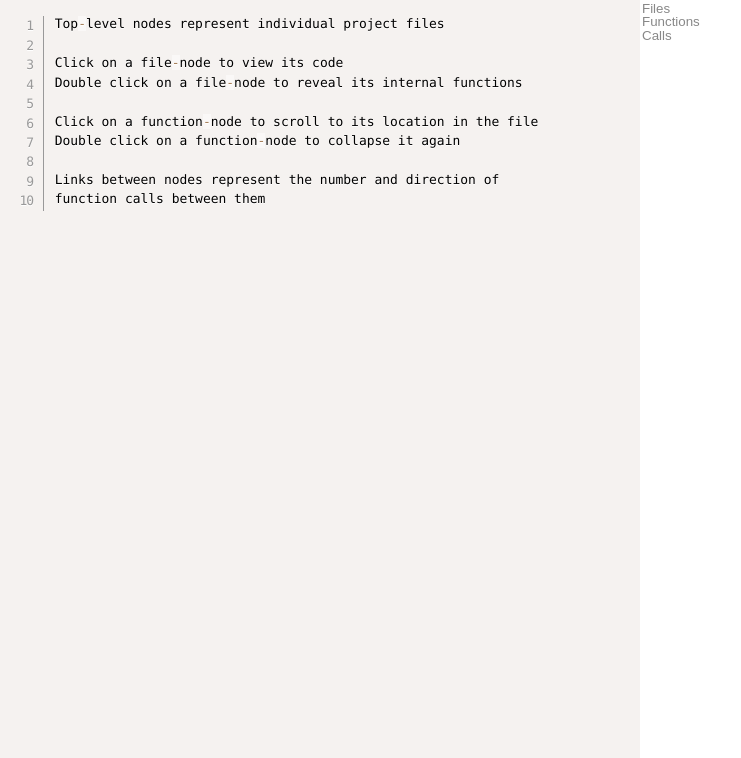
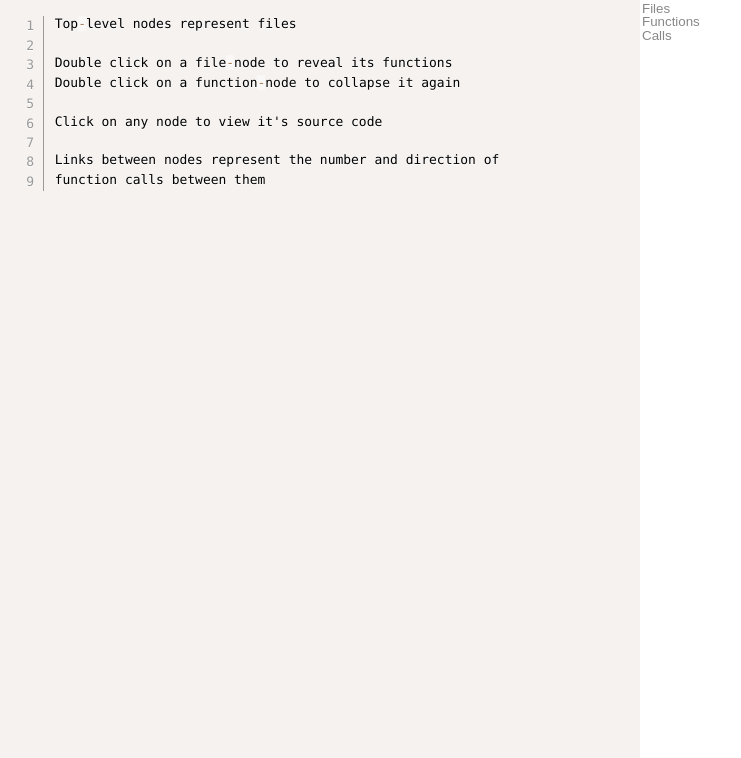
Before and after one commit to brendan-w/cgraph, a Node server app: template views/cgraph.jade in a window 1280 px wide. Shown: the part 42-800 px from the top of the page, without its empty margins (0-741 px from the left). Run offline with Node 20, Linux system fonts and the light colour scheme; the template is opened without the code that fills it, so the values that code supplies are empty; some libraries are stand-ins or nearby versions.

Commit message:
simplified cgraph starting text

```diff
--- a/views/cgraph.jade
+++ b/views/cgraph.jade
@@ -13,13 +13,12 @@ block body
   div.column.code_column
     pre.code_block.line-numbers
       code#js_code_viewer.code_viewer.language-c
-        | Top-level nodes represent individual project files
+        | Top-level nodes represent files
         | &nbsp;
-        | Click on a file-node to view its code
-        | Double click on a file-node to reveal its internal functions
+        | Double click on a file-node to reveal its functions
+        | Double click on a function-node to collapse it again
         | &nbsp;
-        | Click on a function-node to scroll to its location in the file
-        | Double click on a function-node to collapse it again
+        | Click on any node to view it's source code
         | &nbsp;
         | Links between nodes represent the number and direction of
         | function calls between them
```
